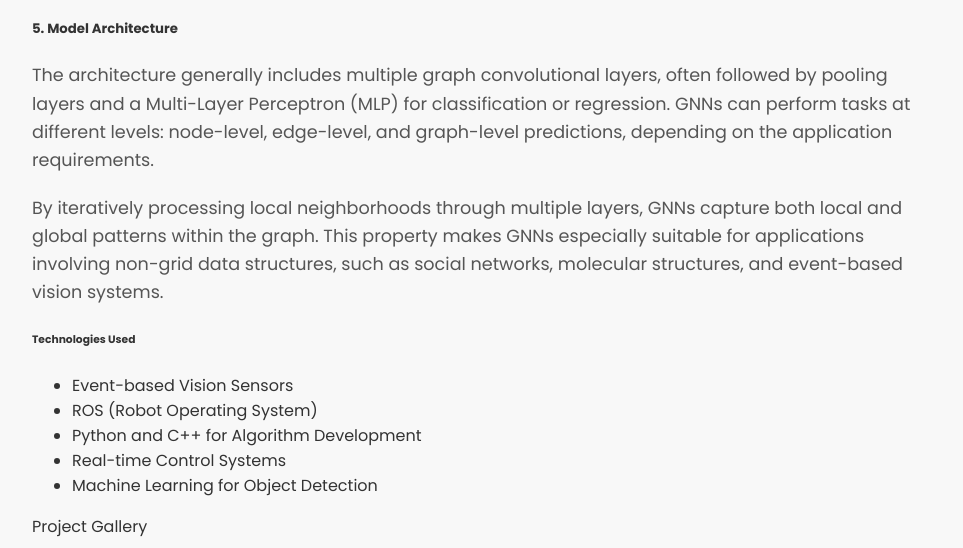
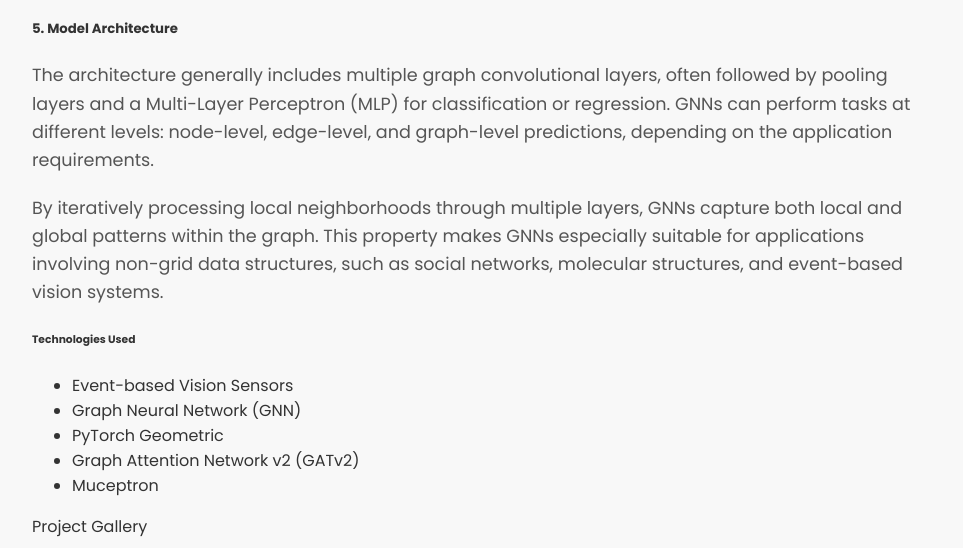
Before and after one commit to TleukhanDMussin/tleukhandmussin.github.io, a plain HTML site: page project3.html in a window 1280 px wide. Shown: the part 3197-3745 px from the top of the page, without its empty margins (158-1121 px from the left). Drawn offline with Linux system fonts and the light colour scheme.

Commit message:
Update project3.html

```diff
--- a/project3.html
+++ b/project3.html
@@ -99,10 +99,10 @@
     <h6>Technologies Used</h6>
     <ul>
         <li>Event-based Vision Sensors</li>
-        <li>ROS (Robot Operating System)</li>
-        <li>Python and C++ for Algorithm Development</li>
-        <li>Real-time Control Systems</li>
-        <li>Machine Learning for Object Detection</li>
+        <li>Graph Neural Network (GNN)</li>
+        <li>PyTorch Geometric</li>
+        <li>Graph Attention Network v2 (GATv2)</li>
+        <li>Muceptron</li>
     </ul>
 
     <h7>Project Gallery</h7>
```
